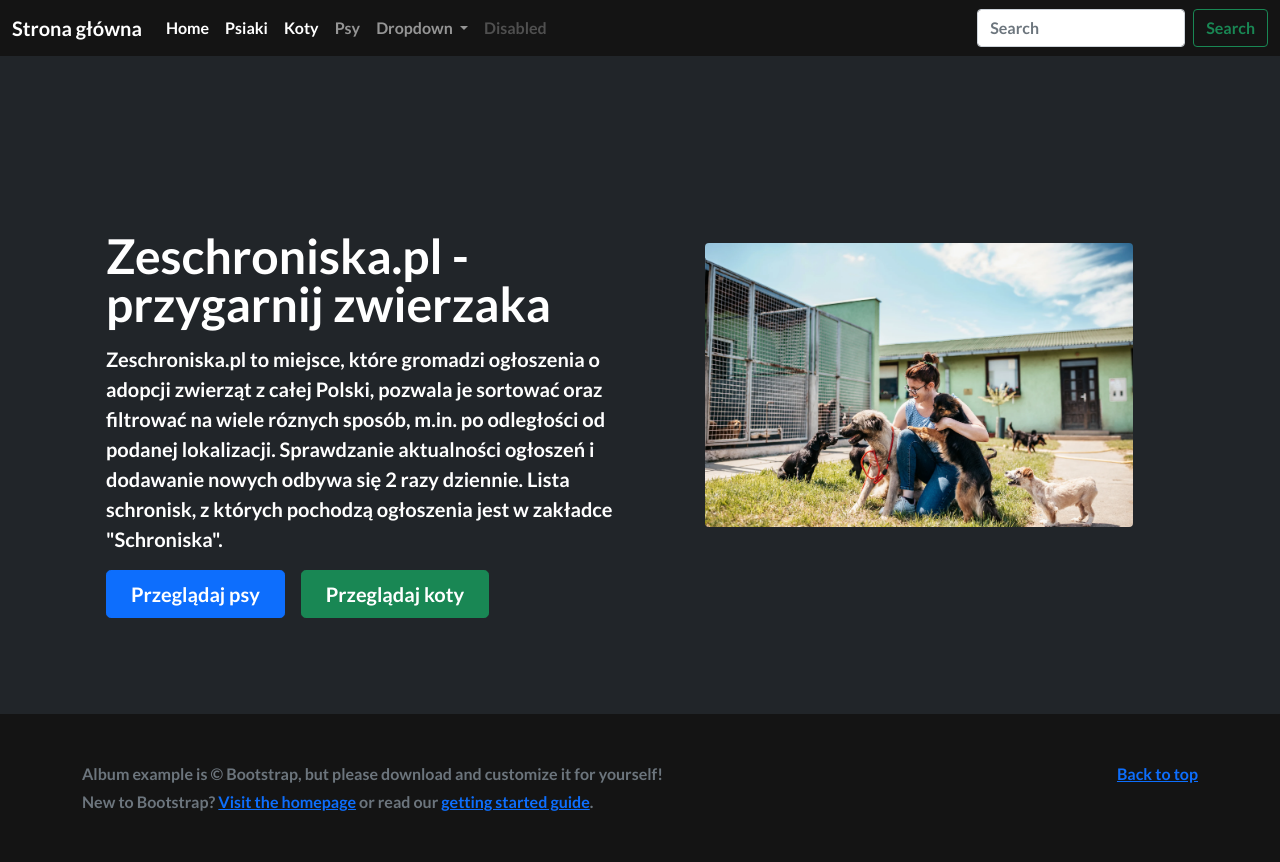
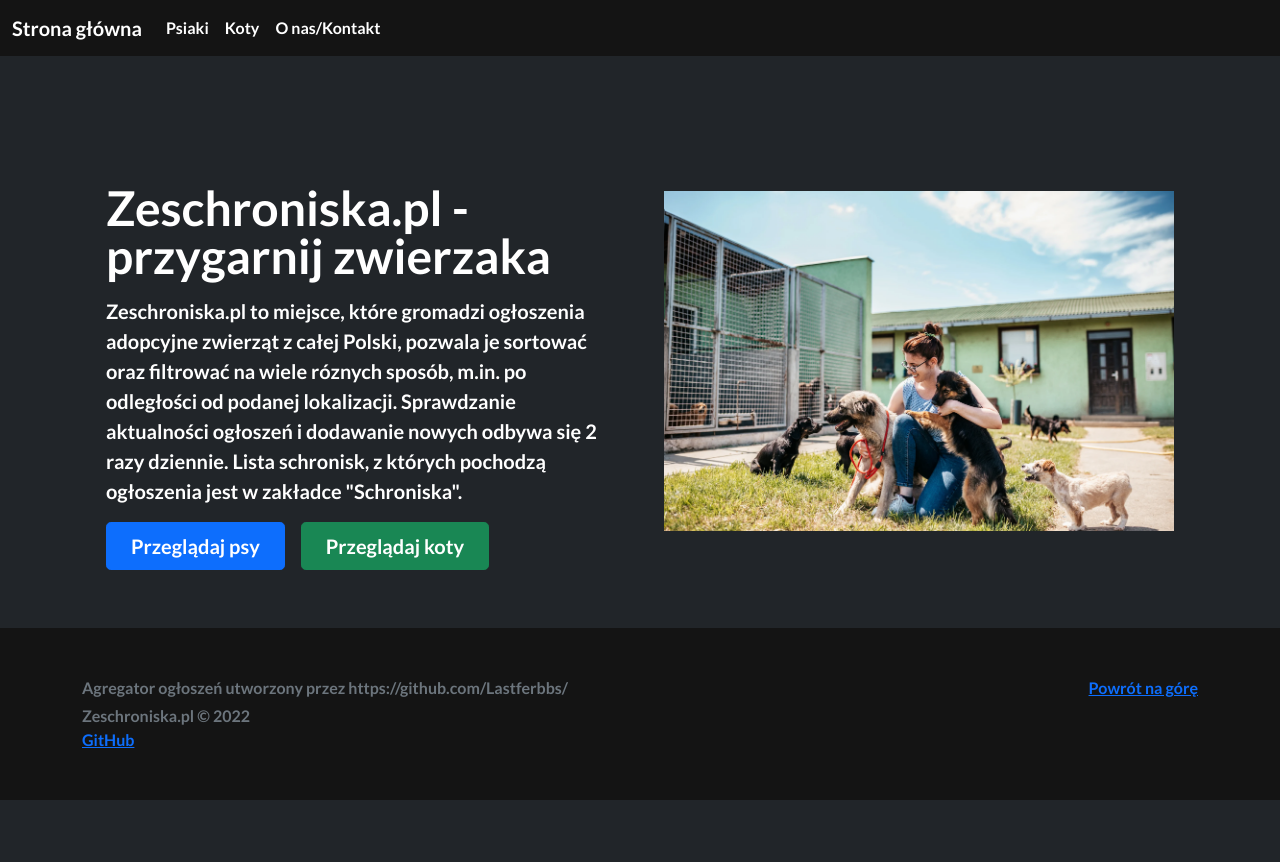
Before and after one commit to Lastferbbs/ZeSchroniska.pl, a Django app: template shelters/templates/shelters/home.html in a window 1280 px wide. After the commit the page ends 800 px from the top, so only its background shows below. Run offline with Django 3.2, Linux system fonts and the light colour scheme; the template is opened without the code that fills it, so the values that code supplies are empty; some libraries are stand-ins or nearby versions.

Commit message:
Visual fixes

```diff
--- a/requirements.txt
+++ b/requirements.txt
@@ -8,7 +8,6 @@ base58==2.1.1
 beautifulsoup4==4.11.1
 bitarray==2.6.0
 black==22.10.0
-certifi==2022.9.24
 cffi==1.15.1
 cfgv==3.3.1
 charset-normalizer==2.1.1
@@ -80,7 +79,6 @@ queuelib==1.6.2
 requests==2.28.1
 requests-file==1.5.1
 rlp==2.0.1
-Scrapy==2.7.1
 service-identity==21.1.0
 six==1.16.0
 soupsieve==2.3.2.post1
--- a/shelters/models.py
+++ b/shelters/models.py
@@ -1,5 +1,4 @@
 from django.db import models
-from .consts import SIZE_CHOICES
 
 # Create your models here.
 
@@ -25,7 +24,7 @@ class Animal(models.Model):
     description = models.CharField(max_length=5000)
     pictures = models.CharField(max_length=2000)
     shelter = models.ForeignKey(Shelter, on_delete=models.CASCADE)
-    publication_date = models.DateField(max_length=200, choices=SIZE_CHOICES)
+    publication_date = models.DateField(max_length=200)
     size = models.CharField(max_length=200)
     link = models.CharField(max_length=200)
     animal_type = models.CharField(max_length=200)
--- a/shelters/templates/shelters/base.html
+++ b/shelters/templates/shelters/base.html
@@ -15,19 +15,21 @@
     <link rel="preconnect" href="https://fonts.googleapis.com">
     <link rel="preconnect" href="https://fonts.gstatic.com" crossorigin>
     <link href="https://fonts.googleapis.com/css2?family=Lato:wght@700&display=swap" rel="stylesheet">
-
+    <link rel="shortcut icon" href="{% static 'shelters/favicon.png' %}" />
     <title> Przygarnij zwierzaka!</title>
     <style>
         body {
             font-family: 'Lato', sans-serif;
         }
     </style>
+
 </head>
 
 <!-- NAVBAR -->
 
 <body style="background-color: #212529">
-    <nav class="navbar navbar-expand-lg navbar-dark bg-black" style="background-color:rgb(20, 20, 20) ">
+
+    <nav class="navbar navbar-expand-lg navbar-dark bg-black " style="background-color:rgb(20, 20, 20) ">
         <div class="container-fluid">
             <a class="navbar-brand" href="/home">Strona główna</a>
             <button class="navbar-toggler" type="button" data-bs-toggle="collapse"
@@ -38,39 +40,15 @@
             <div class="collapse navbar-collapse" id="navbarSupportedContent">
                 <ul class="navbar-nav me-auto mb-2 mb-lg-0">
                     <li class="nav-item">
-                        <a class="nav-link active" aria-current="page" href="/home">Home</a>
-                    </li>
-                    <li class="nav-item">
                         <a class="nav-link active" aria-current="page" href="/dogs">Psiaki</a>
                     </li>
                     <li class="nav-item">
                         <a class="nav-link active" aria-current="page" href="/cats">Koty</a>
                     </li>
                     <li class="nav-item">
-                        <a class="nav-link" href="/dogs"> Psy </a>
-                    </li>
-                    <li class="nav-item dropdown">
-                        <a class="nav-link dropdown-toggle" href="#" id="navbarDropdown" role="button"
-                            data-bs-toggle="dropdown" aria-expanded="false">
-                            Dropdown
-                        </a>
-                        <ul class="dropdown-menu" aria-labelledby="navbarDropdown">
-                            <li><a class="dropdown-item" href="#">Action</a></li>
-                            <li><a class="dropdown-item" href="#">Another action</a></li>
-                            <li>
-                                <hr class="dropdown-divider">
-                            </li>
-                            <li><a class="dropdown-item" href="#">Something else here</a></li>
-                        </ul>
-                    </li>
-                    <li class="nav-item">
-                        <a class="nav-link disabled" href="#" tabindex="-1" aria-disabled="true">Disabled</a>
+                        <a class="nav-link active" href="/dogs"> O nas/Kontakt </a>
                     </li>
                 </ul>
-                <form class="d-flex">
-                    <input class="form-control me-2" type="search" placeholder="Search" aria-label="Search">
-                    <button class="btn btn-outline-success" type="submit">Search</button>
-                </form>
             </div>
         </div>
     </nav>
@@ -87,11 +65,12 @@
 <footer class="text-muted py-5" style="background-color: rgb(20, 20, 20);">
     <div class="container">
         <p class="float-end mb-1">
-            <a href="#">Back to top</a>
+            <a href="#">Powrót na górę</a>
         </p>
-        <p class="mb-1">Album example is &copy; Bootstrap, but please download and customize it for yourself!</p>
-        <p class="mb-0">New to Bootstrap? <a href="/">Visit the homepage</a> or read our <a
-                href="../getting-started/introduction/">getting started guide</a>.</p>
+        <p class="mb-1" href="https://github.com/Lastferbbs/">Agregator ogłoszeń utworzony przez
+            https://github.com/Lastferbbs/</p>
+        <p class="mb-0">Zeschroniska.pl &copy; 2022</p>
+        <a href="https://github.com/Lastferbbs/ZeSchroniska.pl">GitHub</a>
     </div>
 </footer>
 
--- a/shelters/templates/shelters/home.html
+++ b/shelters/templates/shelters/home.html
@@ -1,15 +1,15 @@
 {% extends 'shelters/base.html' %}
 {% block content %}
 
-<div class="container col-xxl-8 px-4 py-5">
+<div class="container col-xxl-8 px-4 pt-5">
     <div class="row flex-lg-row-reverse align-items-center ">
-        <div class="col-10 col-sm-8 col-lg-6 rounded">
-            <img src="/static/shelters/third.webp" class="d-block mx-lg-auto img-fluid rounded" alt="Bootstrap Themes"
-                width="700" height="600" loading="lazy">
+        <div class="col-lg-6 gx-5 mx-auto rounded">
+            <img src="/static/shelters/third.webp" alt="Bootstrap Themes" width="700" height="600" loading="lazy"
+                style="width: 100%;">
         </div>
-        <div class="col-lg-6 g-5 py-5 text-white">
+        <div class="col-lg-6 gx-5 py-md-5 pb-5 text-white">
             <h1 class="display-5 fw-bold lh-1 mb-3 ">Zeschroniska.pl - przygarnij zwierzaka</h1>
-            <p class="lead">Zeschroniska.pl to miejsce, które gromadzi ogłoszenia o adopcji zwierząt z całej Polski,
+            <p class="lead">Zeschroniska.pl to miejsce, które gromadzi ogłoszenia adopcyjne zwierząt z całej Polski,
                 pozwala
                 je sortować oraz filtrować na wiele róznych sposób, m.in. po odległości od podanej lokalizacji.
                 Sprawdzanie aktualności ogłoszeń i
```
Also changed, not shown: shelters/templates/shelters/animal_card.html (+5 -3 lines), shelters/static/shelters/dog.png (added), shelters/static/shelters/favicon.png (added).
